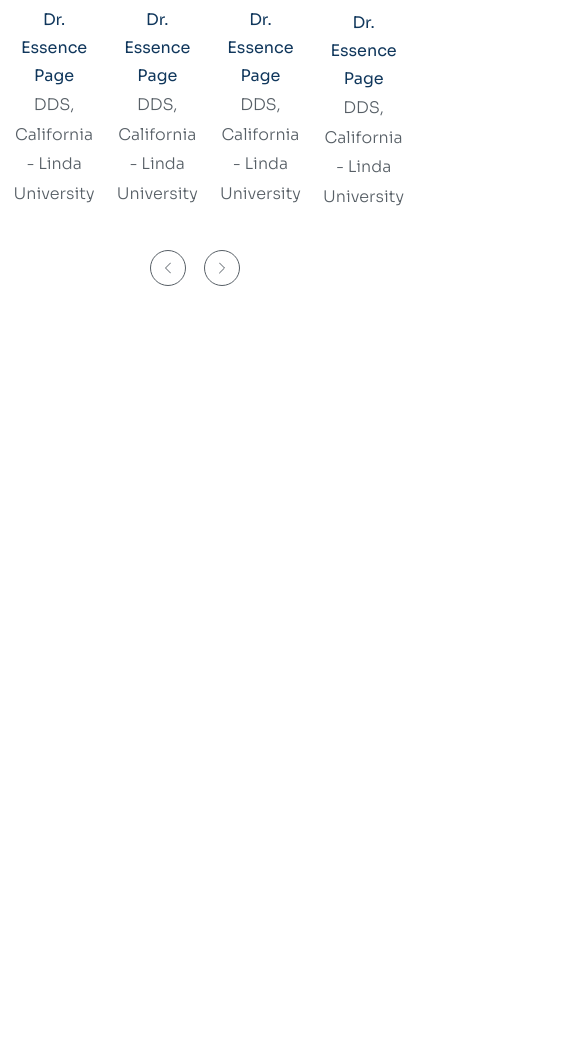
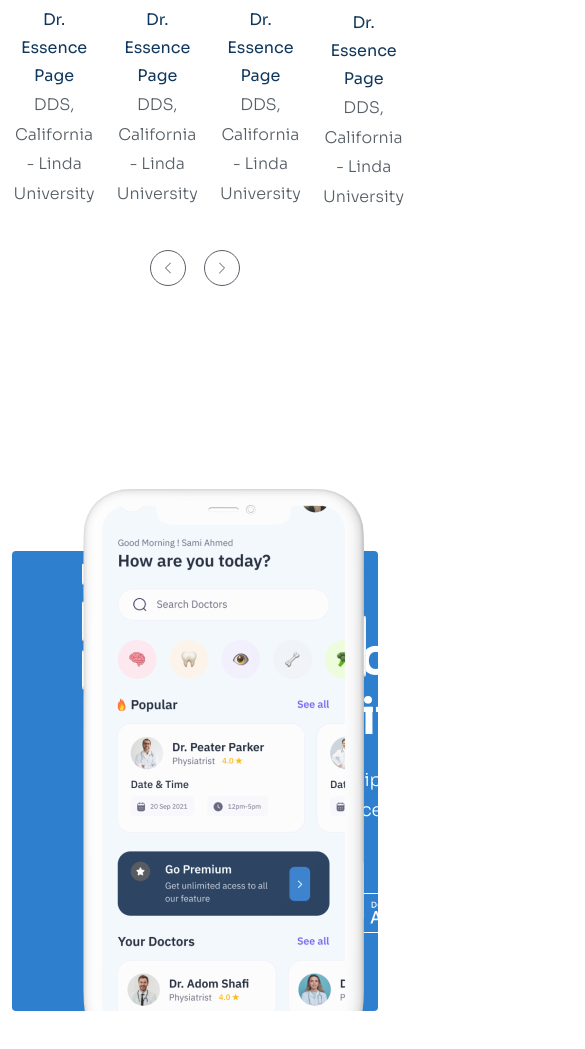
Before and after one commit to khoadev10/htmlcss-03, a plain HTML site: page index.html in a window 390 px wide. Shown: the part 6000-7049 px from the top of the page, 585 px wide, since content can reach past the window. Before the commit the page ends 6286 px from the top, so only its background shows below. Drawn offline with Linux system fonts and the light colour scheme.

Commit message:
Mobile App

```diff
--- a/assets/css/style.css
+++ b/assets/css/style.css
@@ -387,7 +387,7 @@ a {
 
 /* ================= Dentist =================*/
 .dentists {
-    margin-bottom: 170px;
+    margin-bottom: 265px;
 }
 
 .dentists .section-heading {
@@ -399,16 +399,17 @@ a {
     margin: 38px auto 70px;
 }
 
+/* list dentist */
 .dentists__list {
     display: flex;
     gap: 19px;
 }
 
-.dentist {
+.dentist-item {
     width: 23%;
 }
 
-.dentist figure {
+.dentist-item figure {
     padding-top: 19px;
     border-radius: 6px;
     background: #eaf6ff;
@@ -435,6 +436,7 @@ a {
     line-height: 1.86;
 }
 
+/* button control */
 .dentists-action {
     display: flex;
     justify-content: center;
@@ -461,3 +463,48 @@ a {
     border-color: var(--primary-color);
     cursor: pointer;
 }
+
+/* ================= Mobile App =================*/
+.app {
+    margin-bottom: 170px;
+    border-radius: 4px;
+    background: #2e80ce;
+    display: flex;
+}
+
+/* Left */
+.app__left {
+    position: relative;
+    width: 43.9%;
+    flex-shrink: 0;
+}
+
+.app__img {
+    position: absolute;
+    bottom: 0;
+    left: 70px;
+}
+
+/* Right */
+.app__right {
+    padding: 76px 70px 75px 0;
+}
+
+.app__heading {
+    width: 489px;
+    color: #fff;
+}
+
+.app__desc {
+    margin: 18px 0 38px;
+    color: #fff;
+}
+
+.app__row {
+    display: flex;
+    align-items: center;
+}
+
+.install-app:first-child {
+    margin-right: 28px;
+}
--- a/index.html
+++ b/index.html
@@ -15,7 +15,7 @@
         <link rel="stylesheet" href="./assets/css/reset.css" />
         <link rel="stylesheet" href="./assets/css/style.css" />
     </head>
-    <body style="height: 5000px">
+    <body style="height: 8000px">
         <!-- Header -->
         <header class="header fixed">
             <div class="container">
@@ -278,10 +278,13 @@
             <section class="dentists">
                 <div class="container">
                     <h1 class="section-heading">Our virtual dentist</h1>
-                    <a href="!#" class="btn btn-meet-dentist">Meet our dentist</a>
+                    <a href="!#" class="btn btn-meet-dentist"
+                        >Meet our dentist</a
+                    >
+                    <!-- Dentisis List -->
                     <div class="dentists__list">
                         <!-- Dentist 1 -->
-                        <div class="dentist">
+                        <div class="dentist-item">
                             <figure>
                                 <img
                                     src="./assets/img/Dr. Essence Page.png"
@@ -295,7 +298,7 @@
                             </p>
                         </div>
                         <!-- Dentist 2 -->
-                        <div class="dentist">
+                        <div class="dentist-item">
                             <figure>
                                 <img
                                     src="./assets/img/doctor-2.png"
@@ -309,7 +312,7 @@
                             </p>
                         </div>
                         <!-- Dentist 3 -->
-                        <div class="dentist">
+                        <div class="dentist-item">
                             <figure>
                                 <img
                                     src="./assets/img/doctor-3.png"
@@ -323,7 +326,7 @@
                             </p>
                         </div>
                         <!-- Dentist 4 -->
-                        <div class="dentist">
+                        <div class="dentist-item">
                             <figure>
                                 <img
                                     src="./assets/img/doctor-4.png"
@@ -337,6 +340,7 @@
                             </p>
                         </div>
                     </div>
+                    <!-- Button Control -->
                     <div class="dentists-action">
                         <div class="dentists-action__btn">
                             <svg
@@ -373,6 +377,46 @@
                     </div>
                 </div>
             </section>
+            <!-- Mobile app -->
+            <div class="container">
+                <section class="app">
+                    <!-- Left -->
+                    <div class="app__left">
+                        <img
+                            src="./assets/img/app-mobile.png"
+                            alt="phone"
+                            class="app__img"
+                        />
+                    </div>
+                    <!-- Right -->
+                    <div class="app__right">
+                        <h1 class="app__heading section-heading">
+                            Take back your smile with dentures
+                        </h1>
+                        <p class="app__desc section-desc">
+                            If you’re missing multiple teeth due to decay,
+                            injury, or the natural aging process, dentures might
+                            be the perfect solution.
+                        </p>
+                        <div class="app__row">
+                            <a href="!#">
+                                <img
+                                    src="./assets/img/Google Play.svg"
+                                    alt="GooglePlay"
+                                    class="install-app"
+                                />
+                            </a>
+                            <a href="!#">
+                                <img
+                                    src="./assets/img/App Store.svg"
+                                    alt="App Store"
+                                    class="install-app"
+                                />
+                            </a>
+                        </div>
+                    </div>
+                </section>
+            </div>
         </main>
     </body>
 </html>
```
Also changed, not shown: assets/img/App Store.svg (added), assets/img/Google Play.svg (added), assets/img/app-mobile.png (added).
